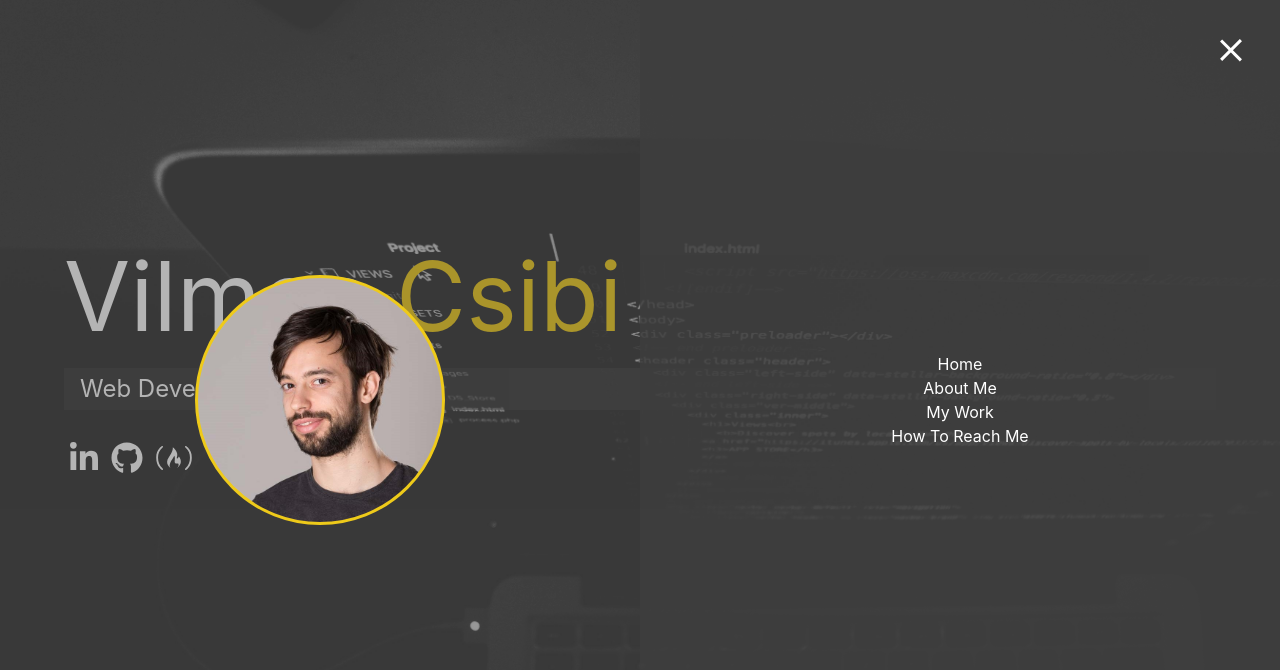
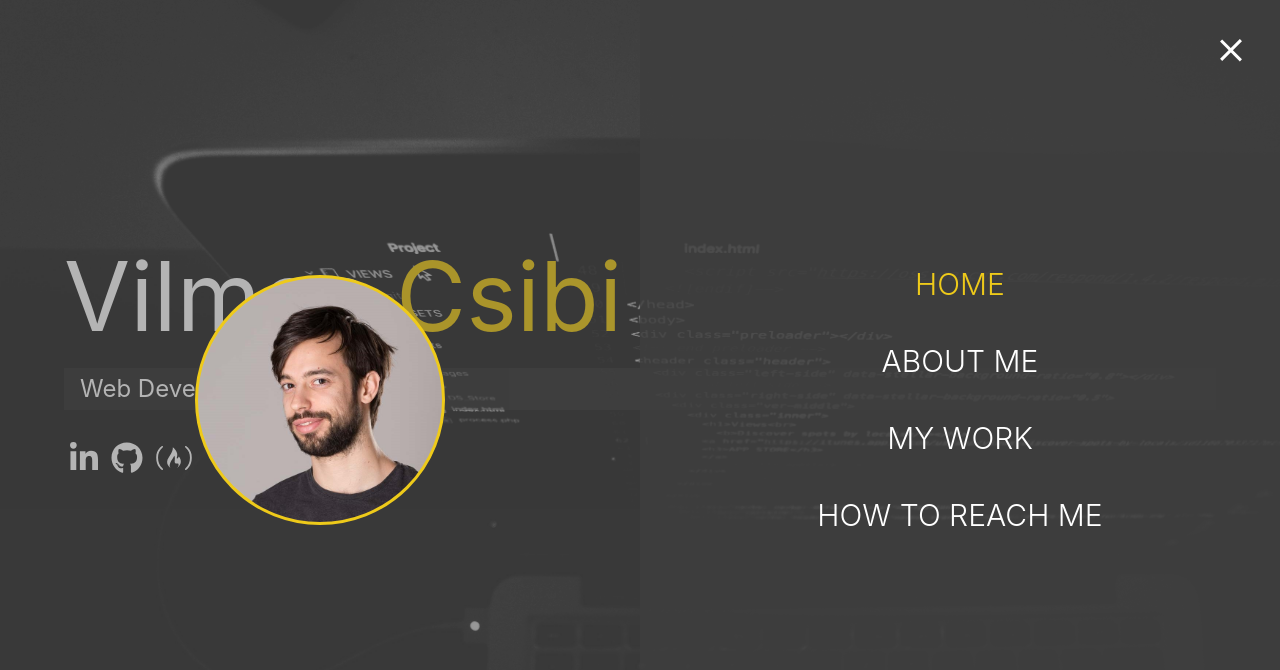
Before and after one commit to csibivili/csvportfolio, a React (Create React App) app: page / in a window 1280 px wide. Both pictures are taken after a click on the element 1231 px from the left and 47 px from the top of the page. Shown: the top 670 px of the page. Built offline with nearby package versions, Linux system fonts and the light colour scheme.

Commit message:
style links

```diff
--- a/src/components/header/Header.js
+++ b/src/components/header/Header.js
@@ -30,22 +30,24 @@ class Header extends Component {
             <div className="portrait"></div>
           </div>
           <ul className={"menu-nav" + (this.state.open ? " show" : "")}>
-            <li className="nav-item">
+            <li
+              className={"nav-item current" + (this.state.open ? " show" : "")}
+            >
               <a href="/" className="nav-link">
                 Home
               </a>
             </li>
-            <li className="nav-item">
+            <li className={"nav-item" + (this.state.open ? " show" : "")}>
               <a href="/" className="nav-link">
                 About Me
               </a>
             </li>
-            <li className="nav-item">
+            <li className={"nav-item" + (this.state.open ? " show" : "")}>
               <a href="/" className="nav-link">
                 My Work
               </a>
             </li>
-            <li className="nav-item">
+            <li className={"nav-item" + (this.state.open ? " show" : "")}>
               <a href="/" className="nav-link">
                 How To Reach Me
               </a>
--- a/src/components/header/header.scss
+++ b/src/components/header/header.scss
@@ -95,5 +95,40 @@ header {
         background-size: cover;
       }
     }
+
+    @for $x from 1 through 4 {
+      .nav-item:nth-child(#{$x}) {
+        transition-delay: $x * 0.1s;
+      }
+    }
+
+    .nav-item {
+      transform: translate3d(600px, 0, 0);
+      @include easeOut;
+
+      &.show {
+        transform: translate3d(0, 0, 0);
+      }
+
+      &.current > a {
+        color: $secondary-color;
+      }
+    }
+
+    .nav-link {
+      display: inline-block;
+      position: relative;
+      font-size: 30px;
+      text-transform: uppercase;
+      padding: 1rem 0;
+      font-weight: 300;
+      color: #ffffff;
+      text-decoration: none;
+      @include easeOut;
+
+      &:hover {
+        color: $secondary-color;
+      }
+    }
   }
 }
```
